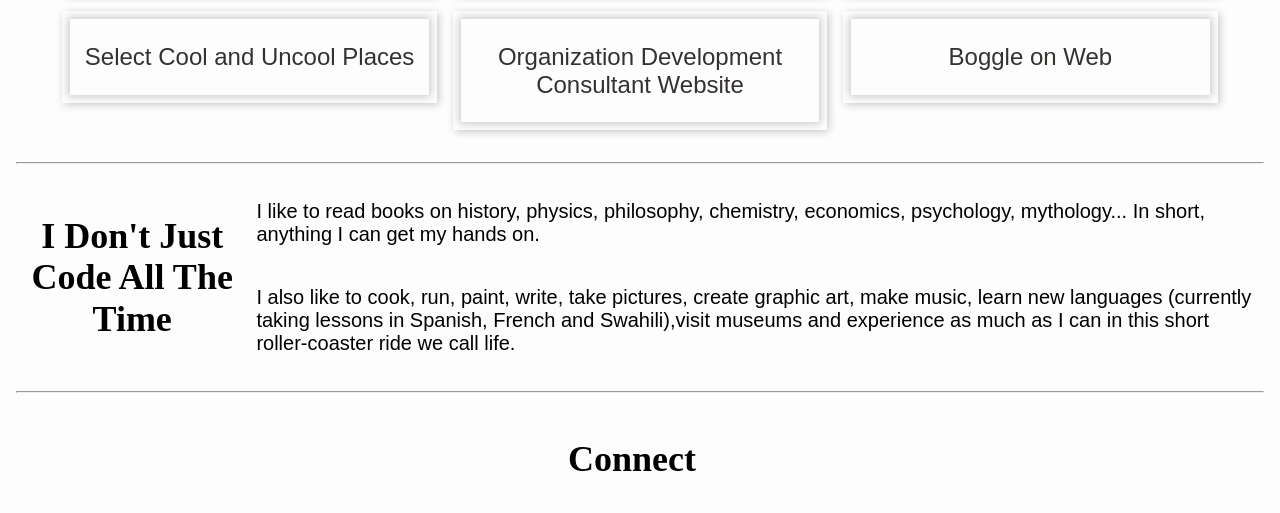
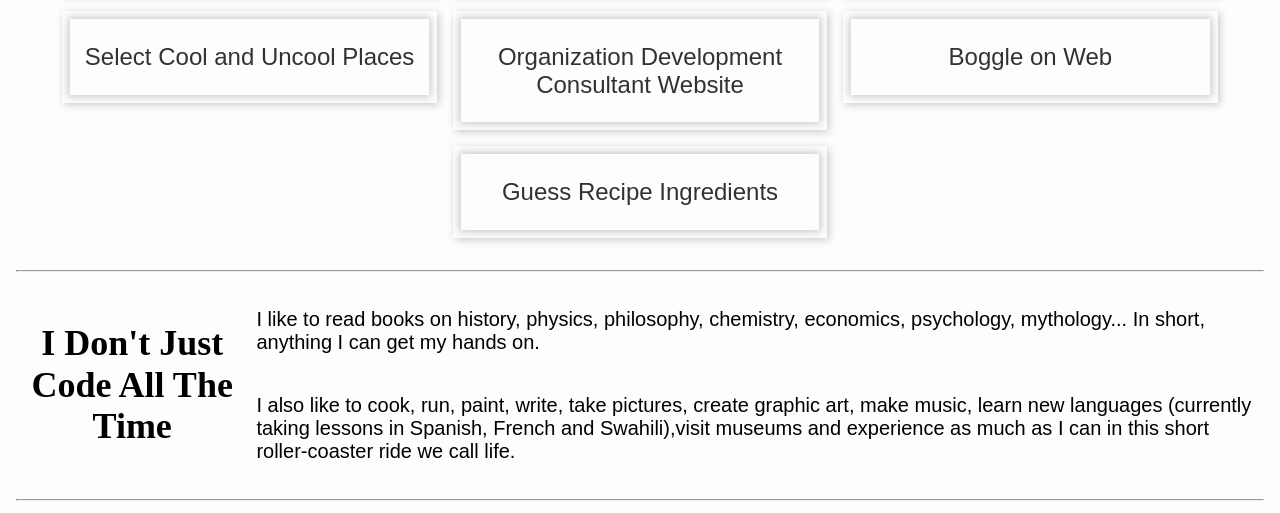
Before and after one commit to ShlokD/about-me, a website: page index.html in a window 1280 px wide. Shown: the part 2559-3072 px from the top of the page. Drawn offline with nearby package versions, Linux system fonts and the light colour scheme; a web font is replaced by a local one.

Commit message:
Add food project

```diff
--- a/index.html
+++ b/index.html
@@ -393,6 +393,12 @@
                         <p>Boggle on Web</p>
                     </a>
                 </li>
+                <li class="pa2 ma2 shadow-4 h-50 w-100 w-30-ns">
+                    <a class="flex items-center justify-center black no-underline shadow-2 f3 tc"
+                        href="https://guess-food.surge.sh/" rel="noopener noreferrer" target="_blank">
+                        <p>Guess Recipe Ingredients</p>
+                    </a>
+                </li>
             </ul>
         </section>
         <hr />
```
